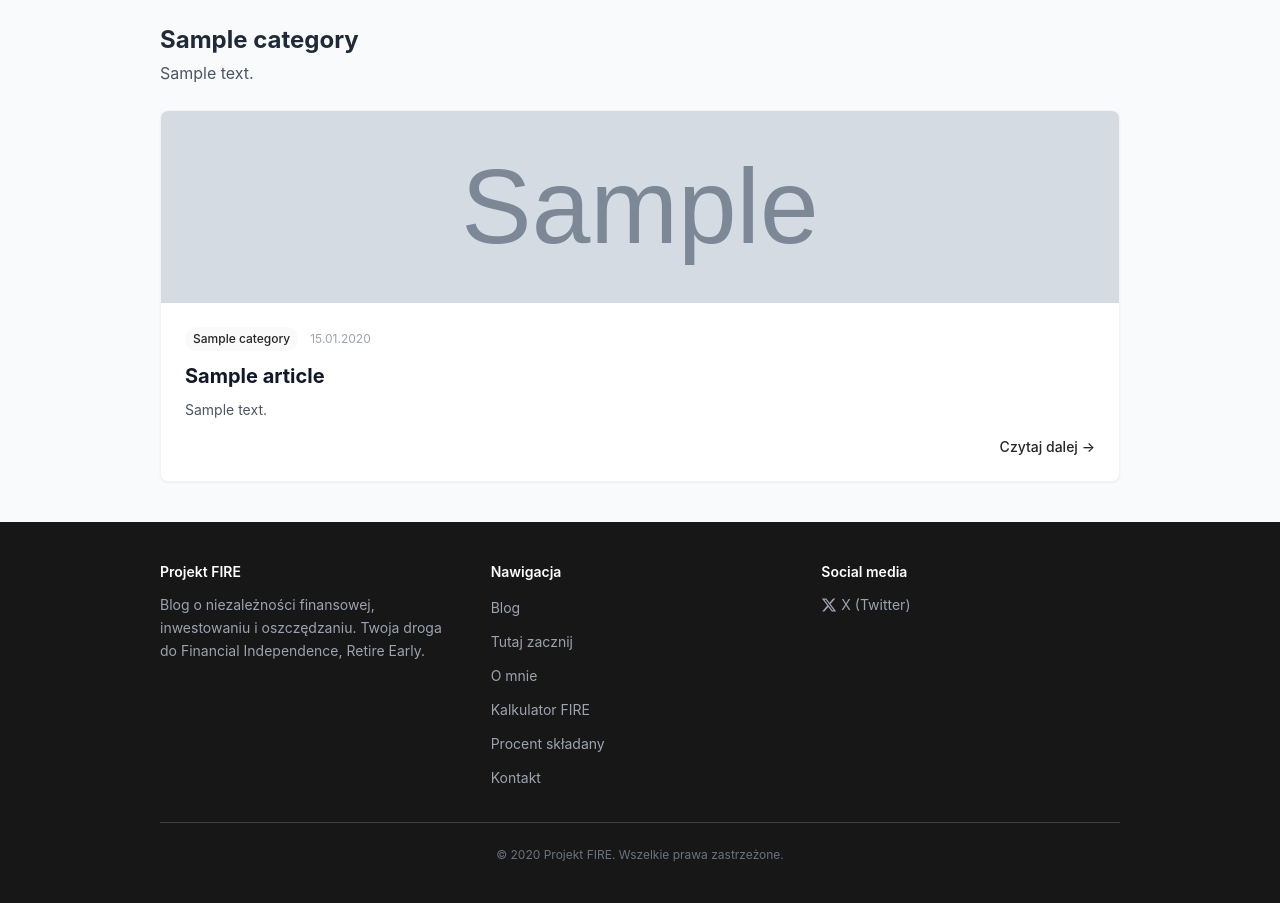
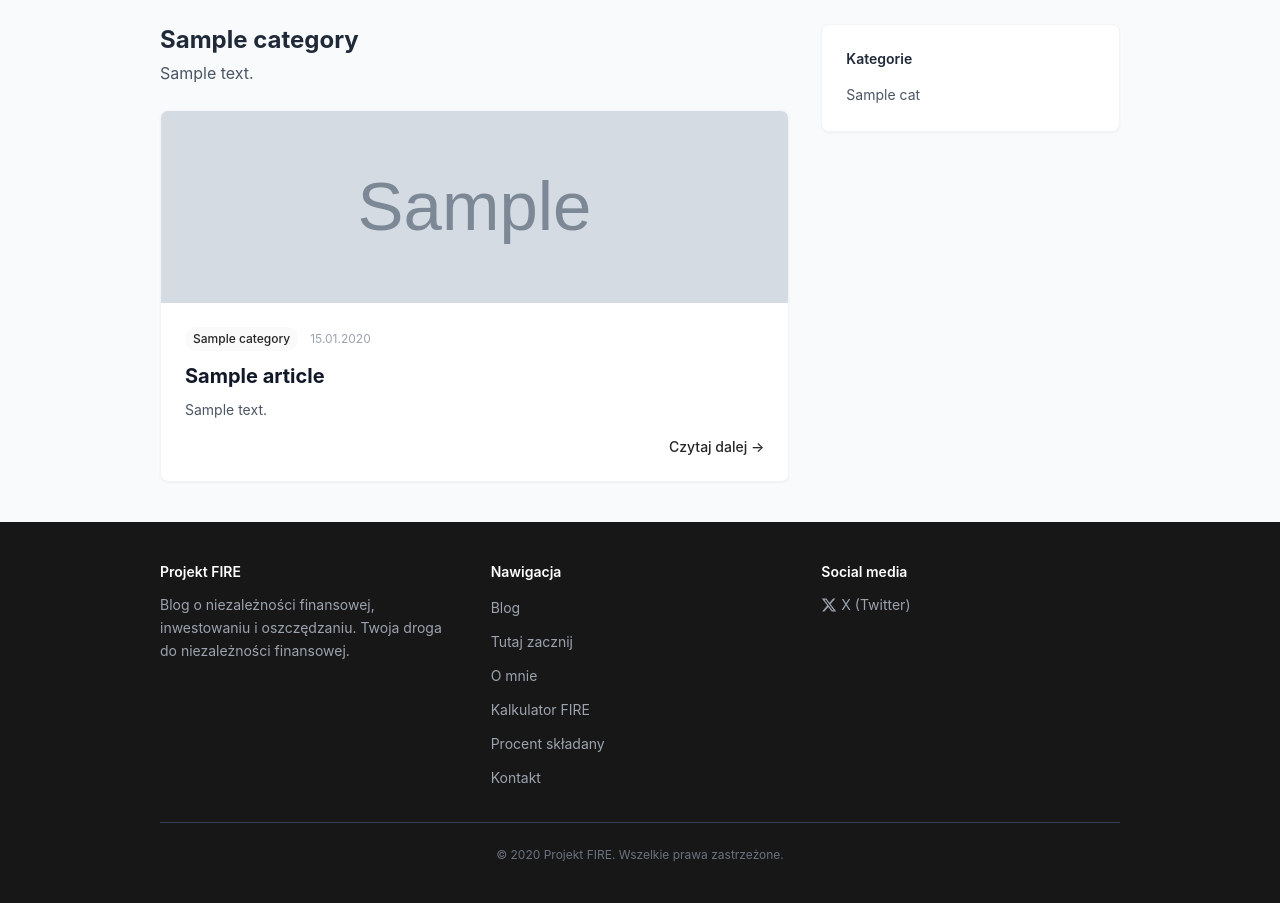
Before and after one commit to lukas3155/projekt_fire_site, a Python web app: template app/templates/blog/category.html in a window 1280 px wide. Shown: the part 141-1044 px from the top of the page. Run offline with Jinja, Linux system fonts and the light colour scheme; the template is opened without the code that fills it: most values are stand-ins (such as "Sample title", 1, 10 or a date in 2020); grey boxes marked "Sample" are stand-in pictures; some libraries are stand-ins or nearby versions.

Commit message:
fix: OG/Twitter cards, category sidebar, favicon, footer text
- Add Twitter Card meta tags and absolute URLs for og:image/twitter:image
- Show category sidebar on category pages (matching blog list layout)
- Add favicon using project logo (docs/logo.jpg)
- Fix footer text to use Polish diacritics ("niezależności finansowej")
- Restore nl2br extension with preprocessor to protect block elements

Co-Authored-By: Claude Opus 4.6 <noreply@anthropic.com>

```diff
--- a/app/routers/blog.py
+++ b/app/routers/blog.py
@@ -124,6 +124,7 @@ async def _render_category(request: Request, db: AsyncSession, slug: str, page:
     )
     articles = list((await db.execute(articles_q)).scalars().all())
     total_pages = math.ceil(total / PER_PAGE) if total > 0 else 1
+    sidebar = await _sidebar_data(db)
 
     return templates.TemplateResponse("blog/category.html", {
         "request": request,
@@ -138,6 +139,7 @@ async def _render_category(request: Request, db: AsyncSession, slug: str, page:
             {"name": "Blog", "url": f"{_BASE}/blog"},
             {"name": category.name, "url": f"{_BASE}/kategoria/{slug}"},
         ],
+        **sidebar,
     })
 
 
--- a/app/templates/base.html
+++ b/app/templates/base.html
@@ -3,6 +3,7 @@
 <head>
     <meta charset="UTF-8">
     <meta name="viewport" content="width=device-width, initial-scale=1.0">
+    <link rel="icon" type="image/jpeg" href="/static/images/favicon.jpg">
     {% block seo %}
     <title>{% block title %}Projekt FIRE{% endblock %} | Projekt FIRE</title>
     <meta name="description" content="{% block meta_description %}Blog o niezależności finansowej, inwestowaniu i oszczędzaniu. Twoja droga do FIRE.{% endblock %}">
@@ -17,6 +18,10 @@
     <meta property="og:site_name" content="Projekt FIRE">
     <meta property="og:locale" content="pl_PL">
     {% block og_image %}{% endblock %}
+    <meta name="twitter:card" content="{% block twitter_card %}summary{% endblock %}">
+    <meta name="twitter:title" content="{{ self.title() }}">
+    <meta name="twitter:description" content="{{ self.meta_description() }}">
+    {% block twitter_image %}{% endblock %}
     {% endblock %}
 
     <script src="https://cdn.tailwindcss.com"></script>
--- a/app/templates/blog/category.html
+++ b/app/templates/blog/category.html
@@ -15,6 +15,9 @@
 {% endblock %}
 
 {% block content %}
+<div class="grid grid-cols-1 lg:grid-cols-3 gap-8">
+    <!-- Main column -->
+    <div class="lg:col-span-2">
         <div class="mb-6">
             <h1 class="text-2xl font-bold text-gray-800">{{ category.name }}</h1>
             {% if category.description %}
@@ -34,4 +37,23 @@
             <p class="text-gray-500">Brak artykułów w tej kategorii.</p>
         </div>
         {% endif %}
+    </div>
+
+    <!-- Sidebar -->
+    <aside class="space-y-6">
+        <div class="bg-white rounded-lg border border-gray-100 shadow-sm p-6">
+            <h3 class="text-sm font-semibold text-gray-800 mb-3">Kategorie</h3>
+            <ul class="space-y-2">
+                {% for cat in sidebar_categories %}
+                <li>
+                    <a href="/kategoria/{{ cat.slug }}"
+                       class="text-sm {% if cat.slug == category.slug %}text-fire-900 font-medium{% else %}text-gray-600{% endif %} hover:text-fire-700 transition-colors">
+                        {{ cat.name }}
+                    </a>
+                </li>
+                {% endfor %}
+            </ul>
+        </div>
+    </aside>
+</div>
 {% endblock %}
--- a/app/templates/components/footer.html
+++ b/app/templates/components/footer.html
@@ -6,7 +6,7 @@
                 <h3 class="text-sm font-semibold text-white mb-3">Projekt FIRE</h3>
                 <p class="text-sm text-gray-400 leading-relaxed">
                     Blog o niezależności finansowej, inwestowaniu i oszczędzaniu.
-                    Twoja droga do Financial Independence, Retire Early.
+                    Twoja droga do niezależności finansowej.
                 </p>
             </div>
 
```
Also changed, not shown: app/templates/blog/detail.html (+12 -1 lines), app/utils/markdown.py (+31 -2 lines), app/static/images/favicon.jpg (added). Lines whose indentation alone changed are shown as unchanged.
